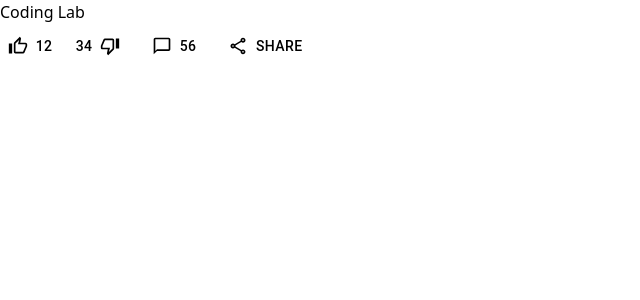
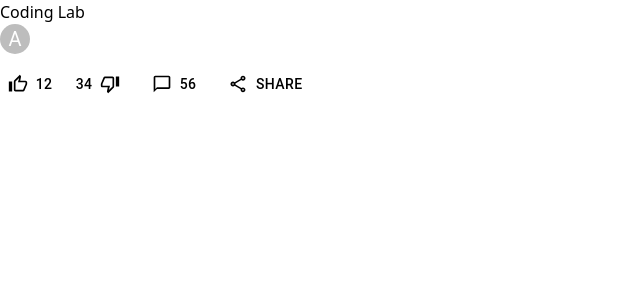
Before and after one commit to abiriadev/coding-lab, a React (Vite) app in the folder apps/frontend/: page / in a window 1280 px wide. Shown: the top 300 px of the page, without its empty margins (0-640 px from the left). Built offline with nearby package versions, Linux system fonts and the light colour scheme.

Commit message:
feat: add avatar

```diff
--- a/apps/frontend/src/components/PostPreview.tsx
+++ b/apps/frontend/src/components/PostPreview.tsx
@@ -6,7 +6,7 @@ import {
 	ChatBubbleOutlineOutlined,
 	ShareOutlined,
 } from '@mui/icons-material'
-import { Button, Stack } from '@mui/material'
+import { Avatar, Button, Stack } from '@mui/material'
 
 export interface PostPreviewProps {
 	title: string
@@ -19,6 +19,14 @@ export const PostPreview = ({
 }: PostPreviewProps) => {
 	return (
 		<article className="font-sans">
+			<Stack direction="row">
+				<Avatar
+					sx={{ width: 30, height: 30 }}
+					className="mb-2"
+				>
+					A
+				</Avatar>
+			</Stack>
 			<h2 className="text-2xl font-bold mb-1">
 				{title}
 			</h2>
```
